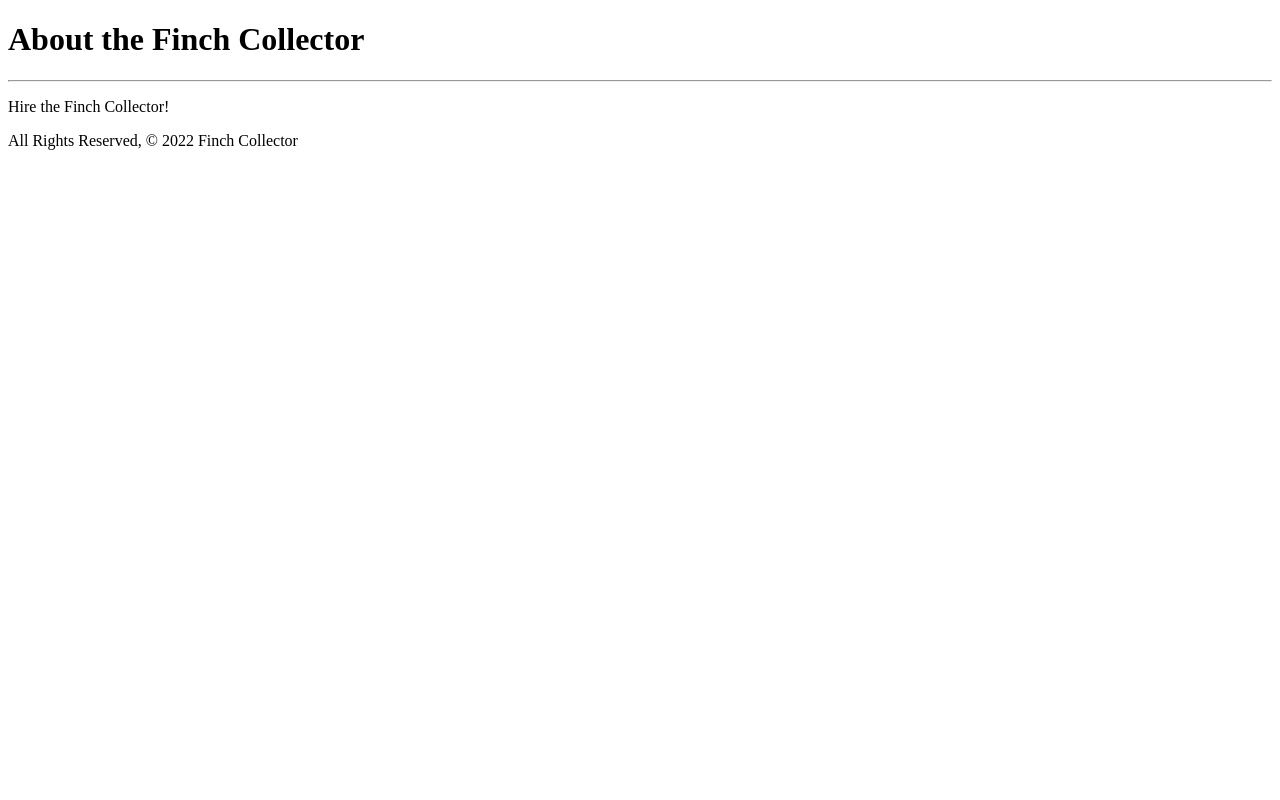
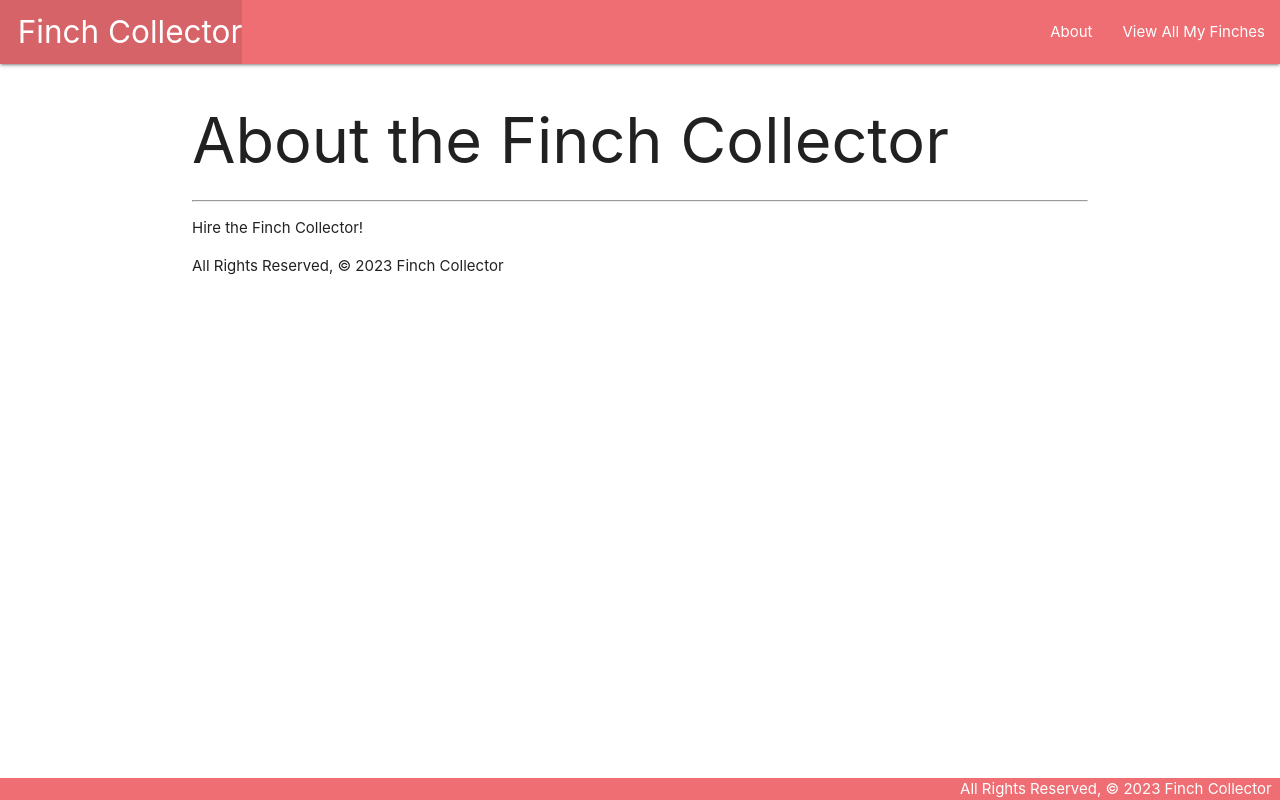
Before and after one commit to Kevintrxn/finchcollector, a Django app: page /about/ in a window 1280 px wide. Run offline with Django 4.2, Linux system fonts and the light colour scheme.

Commit message:
Add view all finches

```diff
--- /dev/null
+++ b/main_app/static/css/style.css
@@ -0,0 +1,14 @@
+body {
+    display: flex;
+    min-height: 100vh;
+    flex-direction: column;
+}
+
+main {
+    flex: 1 0 auto;
+}
+
+footer.page-footer {
+    padding-top: 0;
+    text-align: right;
+}
--- a/main_app/templates/about.html
+++ b/main_app/templates/about.html
@@ -1,14 +1,9 @@
-<!DOCTYPE html>
-<html lang="en">
-<head>
-    <meta charset="UTF-8">
-    <meta name="viewport" content="width=device-width, initial-scale=1.0">
-    <title>About Finch Collector</title>
-</head>
-<body>
-    <h1>About the Finch Collector</h1>
-    <hr>
-    <p>Hire the Finch Collector!</p>
-    <footer>All Rights Reserved, &copy; 2022 Finch Collector</footer>
-</body>
-</html>
+{% extends 'base.html' %}
+{% block content %}
+
+<h1>About the Finch Collector</h1>
+<hr>
+<p>Hire the Finch Collector!</p>
+<footer>All Rights Reserved, &copy; 2023 Finch Collector</footer>
+
+{% endblock %}
--- /dev/null
+++ b/main_app/templates/base.html
@@ -0,0 +1,34 @@
+{% load static %}
+<!DOCTYPE html>
+<html lang="en">
+<head>
+    <meta charset="UTF-8">
+    <meta name="viewport" content="width=device-width, initial-scale=1.0">
+    <meta http-equiv="X-UA-Compatible" content="ie=edge">
+    <title>Finch Collector</title>
+    <link rel="stylesheet" href="https://cdnjs.cloudflare.com/ajax/libs/materialize/1.0.0/css/materialize.min.css">
+    <link rel="stylesheet" type="text/css" href="{% static 'css/style.css' %}">
+</head>
+<body>
+    <header class="navbar-fixed">
+    <nav>
+        <div class="nav-wrapper">
+        <ul>
+            <li><a href="/" class="left brand-logo">&nbsp;&nbsp;Finch Collector</a></li>
+        </ul>
+        <ul class="right">
+            <li><a href="/about">About</a></li>
+            <li><a href="/finches">View All My Finches</a></li>
+        </ul>
+        </div>
+    </nav>
+</header>
+<main class="container">
+    {% block content %}
+    {% endblock %}
+</main>
+<footer class="page-footer">
+    <div class="right">All Rights Reserved, &copy; 2023 Finch Collector &nbsp;</div>
+</footer>
+</body>
+</html>
--- a/main_app/urls.py
+++ b/main_app/urls.py
@@ -4,4 +4,5 @@ from . import views
 urlpatterns = [
     path('', views.home, name='home'),
     path('about/', views.about, name='about'),
+    path('finches/', views.finches_index, name='finches_index'),
 ]
--- a/main_app/views.py
+++ b/main_app/views.py
@@ -1,8 +1,15 @@
 from django.shortcuts import render
 
-# Define the home view
+finches = [
+    {'name': 'Finchious', 'description': 'A smol bird', 'age': 1},
+    {'name': 'Ferb', 'description': 'A chonky bird', 'age': 2},
+    {'name': 'Ferry', 'description': 'A platapus-looking bird', 'age': 3},
+]
+
 def home(request):
-    # Include an .html file extension - unlike when rendering EJS templates
     return render(request, 'home.html')
 def about(request):
     return render(request, 'about.html')
+
+def finches_index(request):
+    return render(request, 'finches/index.html', {'finches': finches})
```
Also changed, not shown: main_app/templates/finches/index.html (added, +20 -0 lines).
